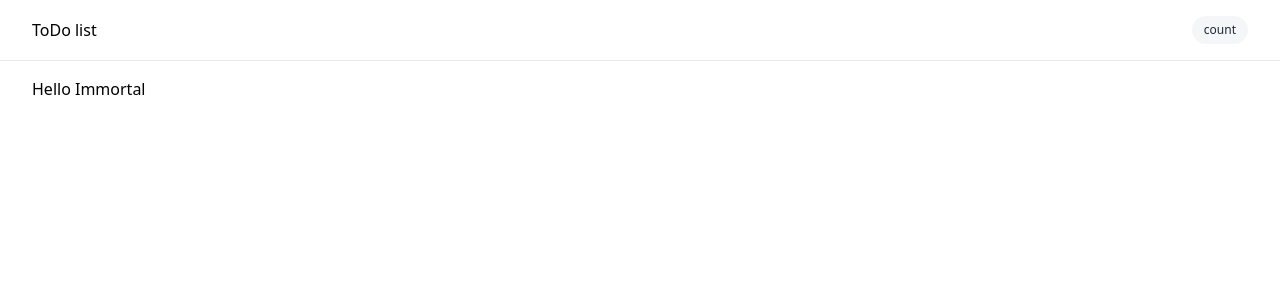
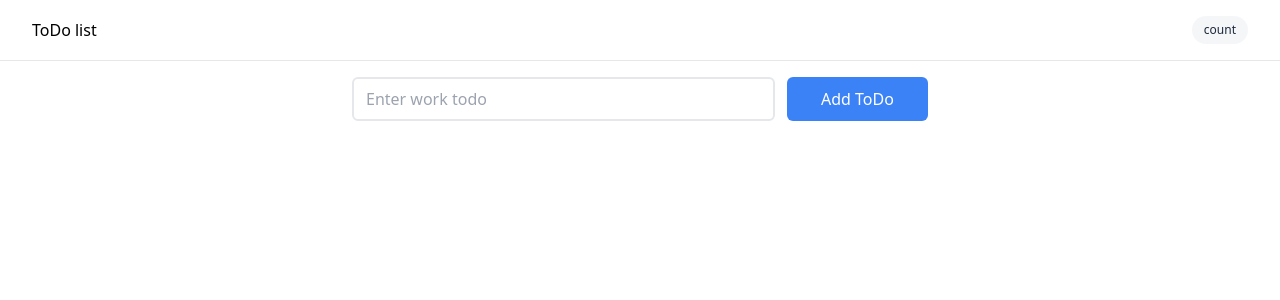
Before and after one commit to alihatampouri/todo-list, a React (Create React App) app: page / in a window 1280 px wide. Shown: the top 300 px of the page. Built offline with nearby package versions, Linux system fonts and the light colour scheme.

Commit message:
add TodoList component and styling app

```diff
--- a/src/App.js
+++ b/src/App.js
@@ -1,11 +1,12 @@
 import Navbar from "./components/Navbar/Navbar";
+import Todo from "./components/Todo/Todo";
 
 function App() {
   return (
     <>
       <Navbar />
       <div className="container md:container md:mx-auto px-8 py-4">
-        <div>Hello Immortal</div>
+        <Todo />
       </div>
     </>
   );
--- a/src/components/Todo/Todo.jsx
+++ b/src/components/Todo/Todo.jsx
@@ -19,7 +19,7 @@ const Todo = () => {
   return (
     <div className="px-80">
       <TodoForm onAddTodo={addTodoHandler} />
-      <TodoList />
+      <TodoList todos={todos} />
     </div>
   );
 };
--- a/src/components/Todo/TodoForm.jsx
+++ b/src/components/Todo/TodoForm.jsx
@@ -2,9 +2,17 @@ import { useState } from "react";
 
 const TodoForm = (props) => {
   const [todo, setTodo] = useState("");
+  const [alert, setAlert] = useState("");
 
   const submitHandler = (e) => {
     e.preventDefault();
+    if (!todo) {
+      setAlert("Please enter the text of your ToDo first!");
+      return;
+    }
+
+    setAlert("");
+    setTodo("");
     props.onAddTodo(todo);
   };
 
@@ -13,16 +21,20 @@ const TodoForm = (props) => {
   };
 
   return (
-    <form className="flex justify-between gap-3" onSubmit={submitHandler}>
+    <form onSubmit={submitHandler}>
+      <div className="flex justify-between gap-3">
         <input
           type="text"
           className="w-9/12 border-2 hover:border-blue-200 focus:border-blue-400 transition rounded-md px-3 py-2 outline-none"
           placeholder="Enter work todo"
+          value={todo}
           onChange={changeHandler}
         ></input>
         <button className="w-3/12 bg-blue-500 hover:bg-blue-600 transition text-white p-2 rounded-md">
           Add ToDo
         </button>
+      </div>
+      {alert && <div className="text-xs text-red-600 mt-2 animate-bounce">{alert}</div>}
     </form>
   );
 };
--- /dev/null
+++ b/src/components/Todo/TodoList.jsx
@@ -0,0 +1,13 @@
+const TodoList = ({ todos }) => {
+  return (
+    <section className="mt-4">
+      {todos.map((todo) => (
+        <div className="bg-gray-100 rounded-md p-3 mb-2" key={todo.id}>
+          {todo.text}
+        </div>
+      ))}
+    </section>
+  );
+};
+
+export default TodoList;
```
Lines whose indentation alone changed are shown as unchanged.
